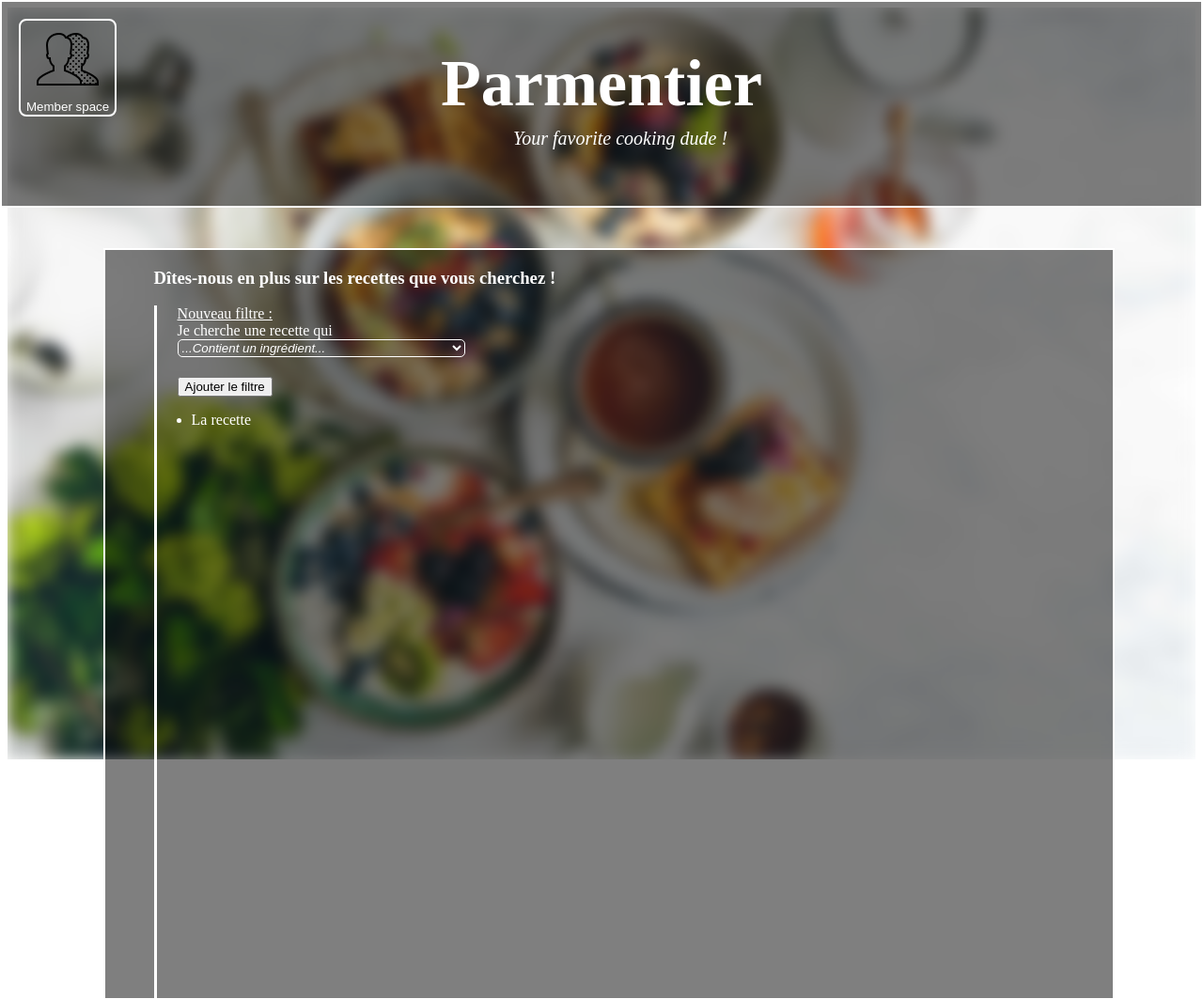
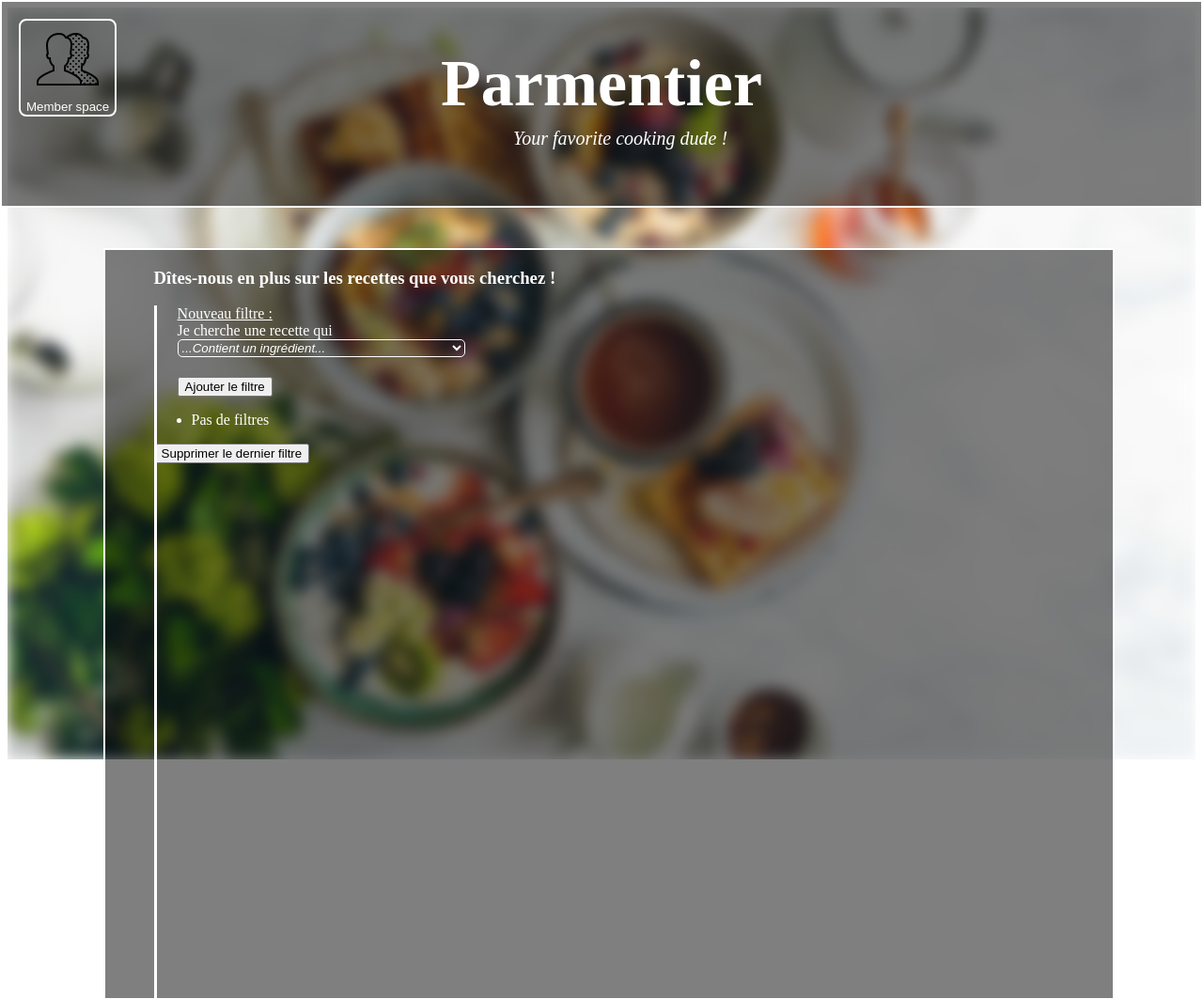
Before and after one commit to DobbyOff/Parmentier-Cuisine, a Flask app: page / in a window 1280 px wide. Shown: the top 1063 px of the page at 94% size. Run offline with Flask 2, Linux system fonts and the light colour scheme.

Commit message:
On a braqué la banque
Ok genre tout marche. Genre. Vraiment tout.
Les filtres marchent. Il reste plus qu'à faire ce fdp de bouton. Et c'est carré de chez carré. Je suis joie.

```diff
--- a/app.py
+++ b/app.py
@@ -1,5 +1,7 @@
 from flask import Flask, render_template, url_for, request
 from marmiton_parser.data import filters
+
+from bs4 import BeautifulSoup
 
 
 app = Flask(__name__)
@@ -7,36 +9,103 @@ app = Flask(__name__)
 FILTRES_Liste = {filters.ingredientsblacklist:[], filters.tempsmax:None,
 filters.budget:None, filters.niveau:None, filters.ingredientswhitelist:[]}
 
+FILTRES_Html = ""
+
+txtToFiltresTranslator = {"level":filters.niveau, "budget":filters.budget,
+"time":filters.tempsmax, "ingredientblacklist":filters.ingredientsblacklist,
+"ingredientwhitelist":filters.ingredientswhitelist}
+
+
 
 @app.route('/', methods=['POST', 'GET'])
 def index():
+    global FILTRES_Html, FILTRES_Liste
     print(request)
 
     print(len(request.args))
     if len(request.args) > 0:
+        if "deletefiltre" in request.args:
+            #On enlève le dernier filtre
+            fhtml = FILTRES_Html.split('<!--coucou-->')
+            trucàsupprimer = fhtml[0]
+            FILTRES_Html = ""
+            for F in fhtml[1:]:
+                FILTRES_Html += F
+
+            soup = BeautifulSoup(trucàsupprimer, 'html.parser')
+            delfiltre, delval = soup.find_all('div', class_="metadata")
+
+            FILTRES_Liste_ValeursParDéfaut(delfiltre.text, delval.text)
+
+            print(FILTRES_Liste)
+            return render_template('index.html', liste_filtres=FILTRES_Html)
+
         #Valeurs du Form
         _filtre = request.args.get('filtre')
         print(_filtre)
 
+
+
+        with open('templates/filtre-sample.html', 'r') as F:
+            nfiltre = F.read()
+            F.close()
+
         if _filtre == "level":
-            _valeur = request.agrs.get('filtrediffinput')
+            _valeur = request.args.get('filtrediffinput')
             FILTRES_Liste[filters.niveau] = _valeur
+            nfiltre += "se cuisine avec un niveau " + _valeur
+
         elif _filtre == "budget":
             _valeur = request.args.get('filtrebudgetinput')
             FILTRES_Liste[filters.budget] = _valeur
+            nfiltre += "correspond à un budget " + _valeur
+
         elif _filtre in ['time', 'ingredientblacklist', 'ingredientwhitelist']:
             _valeur = request.args.get('inputTxt')
             if _filtre == 'time':
                 FILTRES_Liste[filters.tempsmax] = _valeur
+                nfiltre += "sera prête en " + _valeur
+
             elif _filtre == 'ingredientblacklist':
                 FILTRES_Liste[filters.ingredientsblacklist].append(_valeur)
+                nfiltre += "ne contient pas l'ingrédient " + _valeur
+
             else:
                 FILTRES_Liste[filters.ingredientswhitelist].append(_valeur)
+                nfiltre += "doit contenir l'ingrédient " + _valeur
         else:
             return "404 : arrête de faire joujou avec les url >:("
 
+        nfiltre += "<div class=\"metadata\" hidden>" + _filtre + "</div><div class=\"metadata\" hidden>" + _valeur + "</div>"
+        nfiltre += "</p></li><!--coucou-->"
+        FILTRES_Html = nfiltre + FILTRES_Html
+        #print(FILTRES_Html)
+
+        print(FILTRES_Liste)
+        return render_template('index.html', liste_filtres=FILTRES_Html)
+
     else:
-        return render_template('index.html')
+        print(FILTRES_Liste)
+        return render_template('index.html', liste_filtres="<li>Pas de filtres</li>")
+
+
+def FILTRES_Liste_ValeursParDéfaut(filtre, valeur):
+    """Supprime la valeur de la clef correspondant au filtre donné"""
+    global FILTRES_Liste
+
+    if filtre in ['ingredientblacklist', 'ingredientwhitelist']:
+        FILTRES_Liste[txtToFiltresTranslator[filtre]].remove(valeur)
+        #ces filtres sont stockés sous forme de liste
+    else:
+        FILTRES_Liste[txtToFiltresTranslator[filtre]] = None
+
+
+
 
 if __name__ == "__main__":
     app.run(debug=True)
+
+
+#...Je tiens à m'excuser d'avance pour le lecteur intrépide qui
+#   se serait mis en tête de vouloir déchiffrer ces hiéroglyphes. Tout
+#   ce bazarre sera vite commenté, qu'il ne s'inquiète pas.
--- a/static/css/main.css
+++ b/static/css/main.css
@@ -127,18 +127,8 @@ body, html {
     color: white;
     font-style: italic;
     font-size: 25;
+}
 
-/*     display: grid;
-    grid-template-areas: "select"; */
-
+.filtre-saved {
+    display: inline;
 }
-/*
-select,
-.filtre-selecteur::after {
-    content: "";
-    width: 0.8em;
-    height: 0.5em;
-    background-color: white;
-    clip-path: polygon(100% 0%, 0% 0%, 50% 100%);
-    grid-area: select;
-} */
--- /dev/null
+++ b/templates/filtre-sample.html
@@ -0,0 +1,3 @@
+<li class="filtre-saved">
+    <p>La recette</p>
+    <p style="font-style: italic;" id="filtre-deja-existant">
--- a/templates/index.html
+++ b/templates/index.html
@@ -59,14 +59,22 @@
         </div>
 
         <ul id="filtre-liste">
-            <li class="filtre-saved">
-                <p>La recette</p>
-            </li>
+            {{ liste_filtres|safe }}
+            <!-- le |safe demande à Jinga2 de prendre le paramètre liste-filtes
+                comme de l'html, non comme du texte (voir app.py, ligne 39) -->
         </ul>
+
+        <form action="/" method="GET">
+            <!-- <label for="deletefiltre"></label> -->
+            <input type="submit" id="deletefiltrebutton" name="deletefiltre" value="Supprimer le dernier filtre">
+        </form>
     </div>
+    <p>Si vous voyez ce texte et que la page est bizarre, merci de la recharger avec Ctrl+Maj+R</p>
 </div>
-<button name="find-recette">
-    Trouver une recette
+<button name="find-recette" class="find-recette">
+    Trouver une recette TODO
 </button>
+
+
 <script src="{{ url_for('static', filename='script/main.js') }}" async></script>
 {% endblock %}
```
